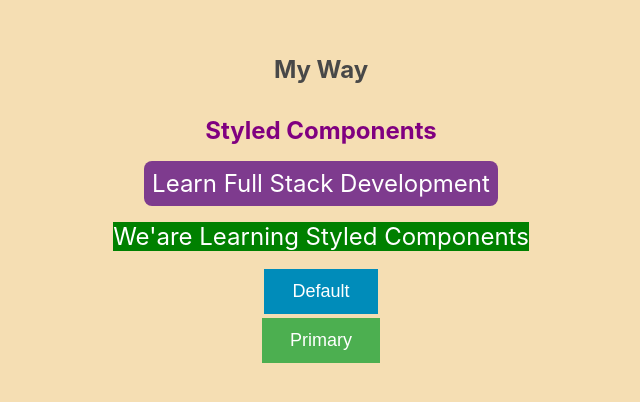
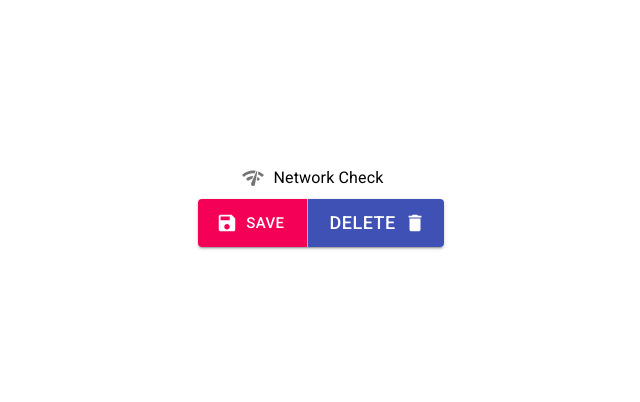
Before and after one commit to israfil3019/react-styling-material, a React (Create React App) app: page / in a window 1280 px wide. Shown: the part 198-600 px from the top of the page, without its empty margins (319-959 px from the left). Built offline with nearby package versions, Linux system fonts and the light colour scheme.

Commit message:
add buttons and checkbox with icon

```diff
--- a/package.json
+++ b/package.json
@@ -3,6 +3,8 @@
   "version": "0.1.0",
   "private": true,
   "dependencies": {
+    "@material-ui/core": "^4.11.4",
+    "@material-ui/icons": "^4.11.2",
     "@testing-library/jest-dom": "^5.11.4",
     "@testing-library/react": "^11.1.0",
     "@testing-library/user-event": "^12.1.10",
--- a/public/index.html
+++ b/public/index.html
@@ -24,6 +24,10 @@
       work correctly both with client-side routing and a non-root public URL.
       Learn how to configure a non-root public URL by running `npm run build`.
     -->
+    <link
+      rel="stylesheet"
+      href="https://fonts.googleapis.com/css?family=Roboto:300,400,500,700&display=swap"
+    />
     <title>React App</title>
   </head>
   <body>
--- a/src/App.css
+++ b/src/App.css
@@ -1,3 +1,10 @@
 .App {
   text-align: center;
 }
+.Header {
+  height: 100vh;
+  display: flex;
+  flex-direction: column;
+  justify-content: center;
+  align-items: center;
+}
--- a/src/App.js
+++ b/src/App.js
@@ -1,10 +1,16 @@
 import "./App.css";
-import StyledComponents from "./components/styled-comp/index";
+import Buttons from "./components/material-ui/buttons/Buttons";
+import CheckBoxComp from "./components/material-ui/checkbox/CheckBoxComp";
+// import StyledComponents from "./components/styled-comp/index";
 
 function App() {
   return (
     <div className="App">
-      <StyledComponents />
+      <div className="Header">
+        {/* <StyledComponents /> */}
+        <CheckBoxComp />
+        <Buttons />
+      </div>
     </div>
   );
 }
--- /dev/null
+++ b/src/components/material-ui/buttons/Buttons.js
@@ -0,0 +1,24 @@
+import React from "react";
+import Button from "@material-ui/core/Button/Button";
+import SaveIcon from "@material-ui/icons/Save";
+import DeleteIcon from "@material-ui/icons/Delete";
+import ButtonGroup from "@material-ui/core/ButtonGroup/ButtonGroup";
+
+const Buttons = () => {
+  return (
+    <ButtonGroup variant="contained" size="large">
+      <Button color="secondary" startIcon={<SaveIcon />}>
+        Save
+      </Button>
+      <Button
+        style={{ fontSize: "18px" }}
+        color="primary"
+        endIcon={<DeleteIcon />}
+      >
+        Delete
+      </Button>
+    </ButtonGroup>
+  );
+};
+
+export default Buttons;
--- /dev/null
+++ b/src/components/material-ui/checkbox/CheckBoxComp.js
@@ -0,0 +1,24 @@
+import React from "react";
+import CheckBox from "@material-ui/core/Checkbox/Checkbox";
+import FormControlLabel from "@material-ui/core/FormControlLabel/FormControlLabel";
+import NetworkCheck from "@material-ui/icons/NetworkCheck";
+
+const CheckBoxComp = () => {
+  const [checked, setChecked] = React.useState(false);
+  console.log("checked: ", checked);
+  return (
+    <FormControlLabel
+      control={
+        <CheckBox
+          icon={<NetworkCheck />}
+          checkedIcon={<NetworkCheck />}
+          checked={checked}
+          onChange={(e) => setChecked(e.target.checked)}
+        />
+      }
+      label="Network Check"
+    />
+  );
+};
+
+export default CheckBoxComp;
```
Also changed, not shown: 1 other file (tests, documents, lock files or other folders).
